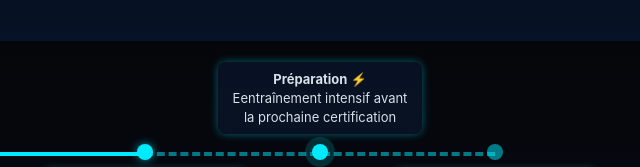
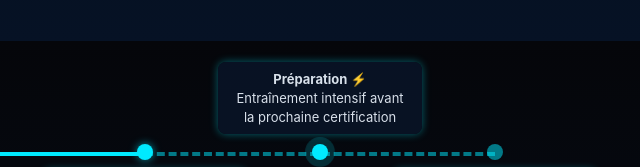
Before and after one commit to BenjaminPaillard/benjaminpaillard.github.io, a plain HTML site: page index.html in a window 1280 px wide. Shown: the part 759-926 px from the top of the page, 425-1065 px from the left. Drawn offline with Linux system fonts and the light colour scheme.

Commit message:
Update index.html

```diff
--- a/index.html
+++ b/index.html
@@ -94,7 +94,7 @@ PORT    STATE     SERVICE                  VERSION
     <div class="timeline-point in-progress" style="--pos:65%">
       <div class="timeline-box top">
         <strong>Préparation ⚡</strong><br>
-        Eentraînement intensif avant la prochaine certification
+        Entraînement intensif avant la prochaine certification
       </div>
       <span class="ping"></span>
     </div>
@@ -198,4 +198,5 @@ Conception et déploiement d’une infrastructure Windows/Linux complète : AD,
 
 
 </body>
+
 </html>
```
